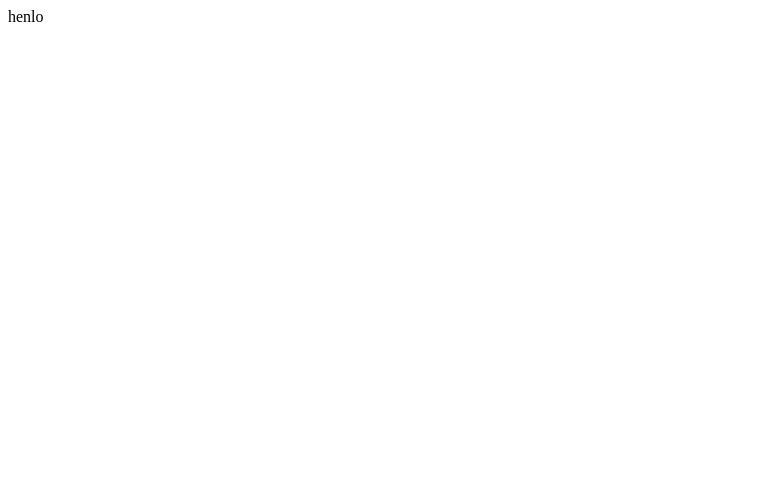
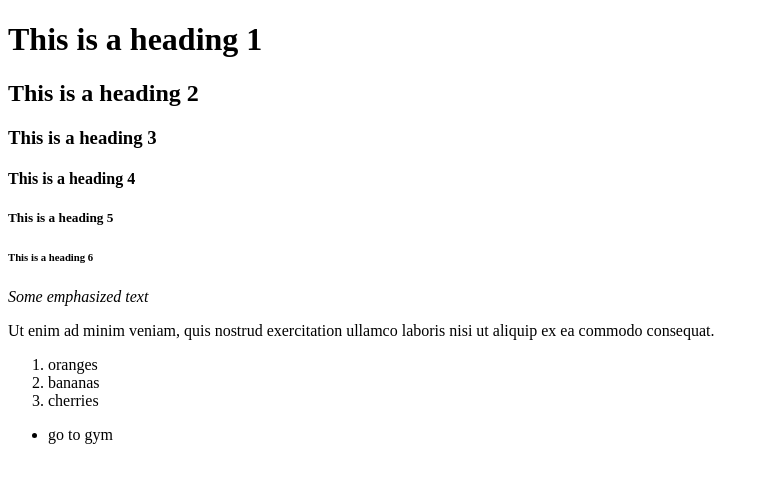
Before and after one commit to emeraldrains/git_test, a plain HTML site: page html-boilerplate/index.html in a window 1280 px wide. Shown: the whole page, without its empty margins (0-764 px from the left). Drawn offline with Linux system fonts and the light colour scheme.

Commit message:
Updated index.html

```diff
--- a/html-boilerplate/index.html
+++ b/html-boilerplate/index.html
@@ -1,12 +1,38 @@
 <!DOCTYPE html>
 <html lang="en">
+
 <head>
     <meta charset="UTF-8">
     <meta http-equiv="X-UA-Compatible" content="IE=edge">
     <meta name="viewport" content="width=device-width, initial-scale=1.0">
     <title>HTML Review</title>
 </head>
+
 <body>
-    henlo
+    <h1>This is a heading 1</h1>
+    <h2>This is a heading 2</h2>
+    <h3>This is a heading 3</h3>
+    <h4>This is a heading 4</h4>
+    <h5>This is a heading 5</h5>
+    <h6>This is a heading 6</h6>
+
+    <em>Some emphasized text</em>
+    <!-- secret comment -->
+
+    <p>
+        Ut enim ad minim veniam, quis nostrud exercitation ullamco laboris
+        nisi ut aliquip ex ea commodo consequat.
+    </p>
+
+    <ol>
+        <li>oranges</li>
+        <li>bananas</li>
+        <li>cherries</li>
+    </ol>
+
+    <ul>
+        <li>go to gym</li>
+    </ul>
 </body>
+
 </html>
```
